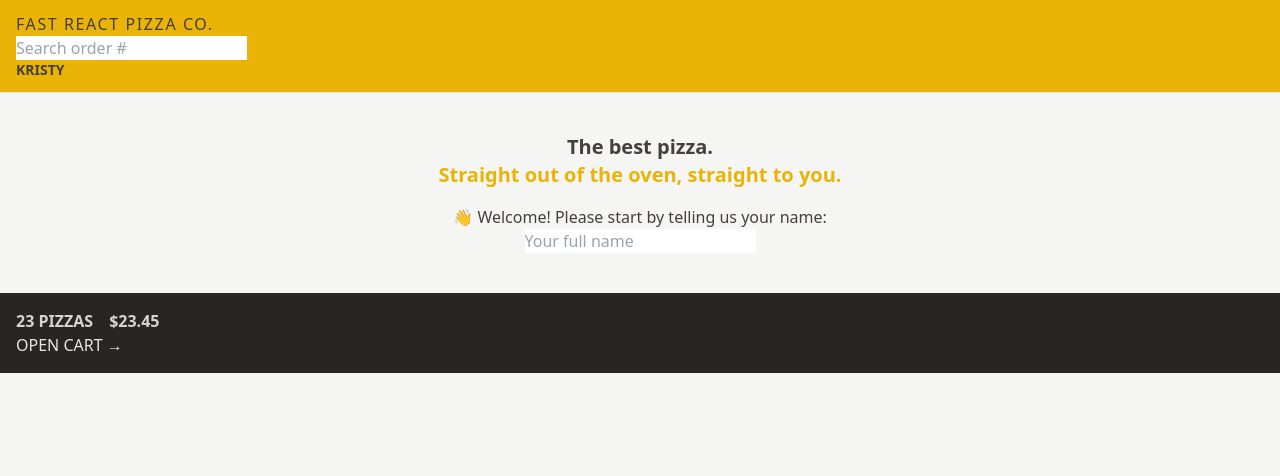
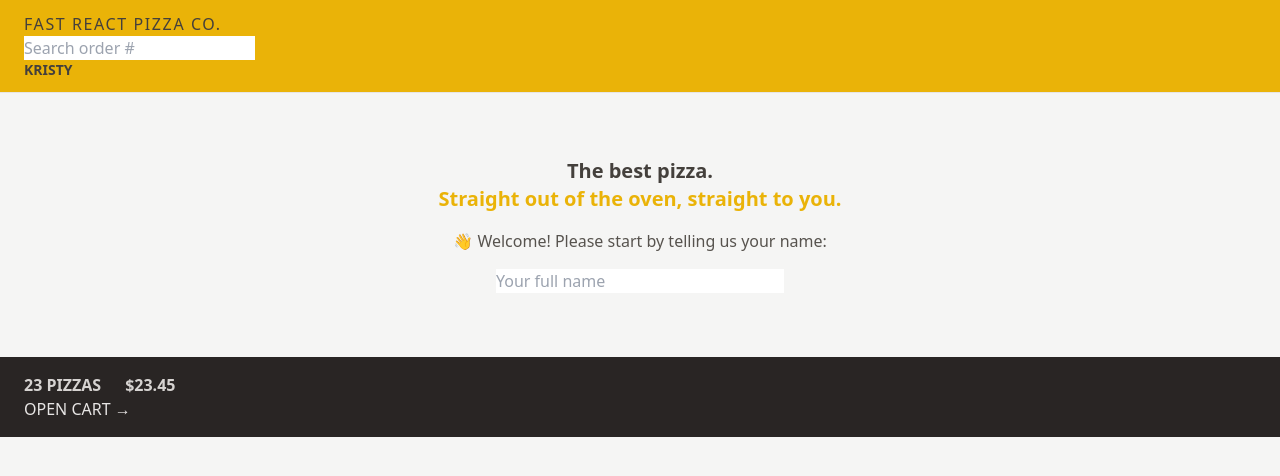
Before and after one commit to m9iv/fast-react-pizza, a React (Vite) app: page / in a window 1280 px wide. Shown: the top 476 px of the page. Built offline with nearby package versions, Linux system fonts and the light colour scheme.

Commit message:
Add some responsiveness to the app

```diff
--- a/src/features/cart/CartOverview.jsx
+++ b/src/features/cart/CartOverview.jsx
@@ -2,8 +2,8 @@
 
 function CartOverview() {
   return (
-    <div className="bg-stone-800 p-4 uppercase text-stone-200">
-      <p className="space-x-4 font-semibold text-stone-300">
+    <div className="bg-stone-800 px-4 py-4 text-sm uppercase text-stone-200 sm:px-6 md:text-base">
+      <p className="space-x-4 font-semibold text-stone-300 sm:space-x-6">
         <span>23 pizzas</span>
         <span>$23.45</span>
       </p>
--- a/src/features/user/CreateUser.jsx
+++ b/src/features/user/CreateUser.jsx
@@ -1,21 +1,24 @@
-import { useState } from 'react';
+import { useState } from 'react'
 
 function CreateUser() {
-  const [username, setUsername] = useState('');
+  const [username, setUsername] = useState('')
 
   function handleSubmit(e) {
-    e.preventDefault();
+    e.preventDefault()
   }
 
   return (
     <form onSubmit={handleSubmit}>
-      <p>👋 Welcome! Please start by telling us your name:</p>
+      <p className="mb-4 text-sm text-stone-600 md:text-base">
+        👋 Welcome! Please start by telling us your name:
+      </p>
 
       <input
         type="text"
         placeholder="Your full name"
         value={username}
         onChange={(e) => setUsername(e.target.value)}
+        className="w-72"
       />
 
       {username !== '' && (
@@ -24,7 +27,7 @@
         </div>
       )}
     </form>
-  );
+  )
 }
 
-export default CreateUser;
+export default CreateUser
--- a/src/ui/Header.jsx
+++ b/src/ui/Header.jsx
@@ -4,7 +4,7 @@
 
 function Header() {
   return (
-    <header className="border-b border-stone-200 bg-yellow-500 px-4 py-3 uppercase">
+    <header className="border-b border-stone-200 bg-yellow-500 px-4 py-3 uppercase sm:px-6">
       <Link to="/" className="tracking-widest">
         Fast React Pizza Co.
       </Link>
--- a/src/ui/Home.jsx
+++ b/src/ui/Home.jsx
@@ -2,7 +2,7 @@
 
 function Home() {
   return (
-    <div className="my-10 text-center">
+    <div className="my-10 text-center sm:my-16">
       <h1 className="mb-4 text-xl font-semibold">
         The best pizza.
         <br />
```
